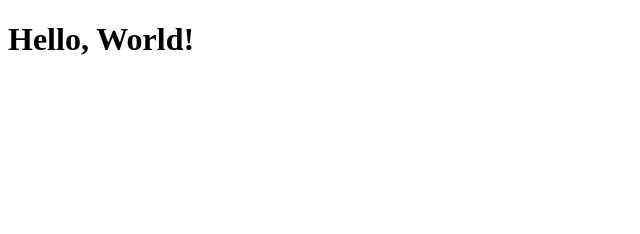
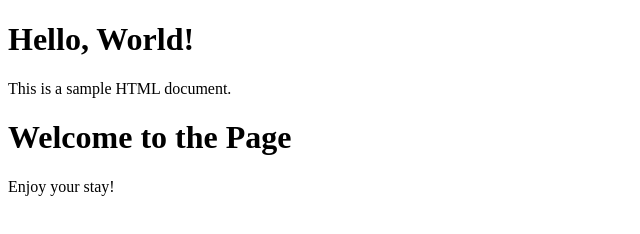
Before and after one commit to Abrar-here/e-universe, a plain HTML site: page index.html in a window 1280 px wide. Shown: the whole page, without its empty margins (0-640 px from the left). Drawn offline with Linux system fonts and the light colour scheme.

Commit message:
New lines added by dev2

```diff
--- a/index.html
+++ b/index.html
@@ -7,5 +7,8 @@
 </head>
 <body>
     <h1>Hello, World!</h1>
+    <p>This is a sample HTML document.</p>
+    <h1>Welcome to the Page</h1>
+    <p>Enjoy your stay!</p>
 </body>
 </html>
```
